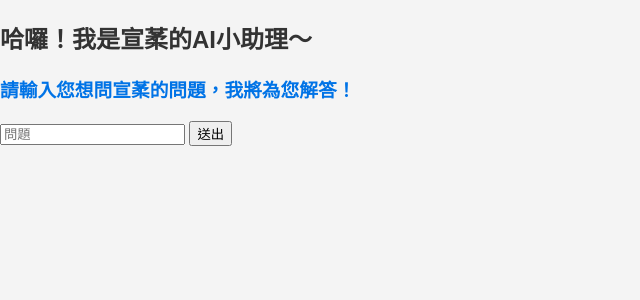
After one commit to Michelle020591/Resume, a Flask app: page /assistant in a window 1280 px wide. The commit adds this page. Shown: the top 300 px of the page, without its empty margins (0-640 px from the left). Run offline with Flask 3, Linux system fonts and the light colour scheme; some libraries are stand-ins or nearby versions.

Commit message:
Add files via upload

```diff
--- /dev/null
+++ b/templates/assistant.html
@@ -0,0 +1,24 @@
+<!DOCTYPE html>
+<html lang="zh-TW">
+    <head>
+        <meta charset="utf-8">
+        <meta name="viewport" content="width=device-width, initial-scale=1.0">
+        <meta name="format-detection" content="telephone=no">
+        <title>個人履歷</title>
+        <link rel="canonical" href="/index.html">
+        <meta name="description" content="李宣葇的個人履歷AI小助理">
+        <meta name="author" content="李宣葇">
+        <meta name="theme-color" content="#f5c101">
+        <link rel="stylesheet" href="/static/style.css">
+        <link rel="stylesheet" href="https://cdnjs.cloudflare.com/ajax/libs/font-awesome/6.0.0/css/all.min.css">
+        <script src="/static/script.js" defer></script>
+    </head>
+    <body>
+        <div id="AI_helper">
+            <h2>哈囉！我是宣葇的AI小助理～</h2>
+            <h3>請輸入您想問宣葇的問題，我將為您解答！</h3>
+            <input type="text" id="userInput" placeholder="問題">
+            <button onclick="sendToServer()">送出</button>
+        </div>
+    </body>
+</html>
```
Also changed, not shown: templates/index.html (+17 -6 lines).
